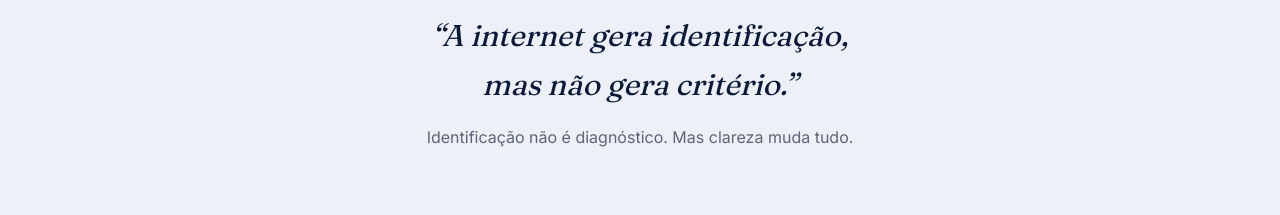
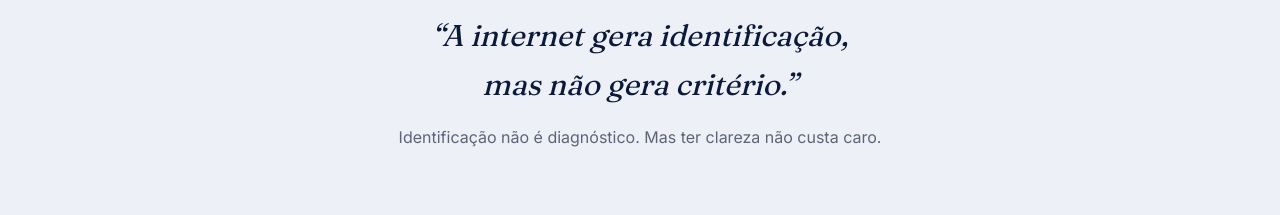
Before and after one commit to carlosmoreira09/landing-barbarapsi, a Next.js app: page / in a window 1280 px wide. Shown: the part 2680-2895 px from the top of the page. Built offline with nearby package versions, Linux system fonts and the light colour scheme; no server answers.

Commit message:
adjust in texts

```diff
--- a/components/landing/ProblemSection.tsx
+++ b/components/landing/ProblemSection.tsx
@@ -153,7 +153,7 @@ export function ProblemSection() {
               mas não gera critério.&rdquo;
             </blockquote>
             <p className="font-sans text-base mt-4" style={{ color: "var(--text-muted)" }}>
-              Identificação não é diagnóstico. Mas clareza muda tudo.
+              Identificação não é diagnóstico. Mas ter clareza não custa caro.
             </p>
           </FadeIn>
         </div>
```
